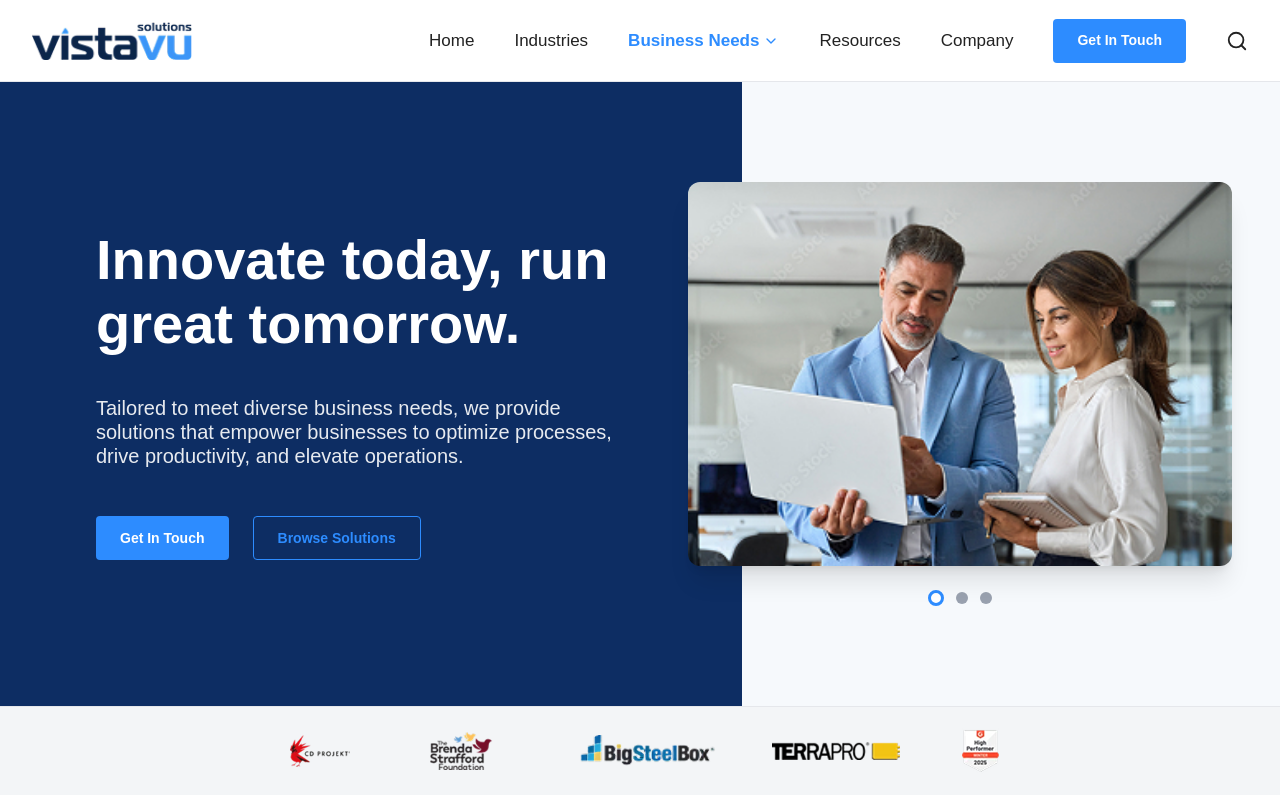
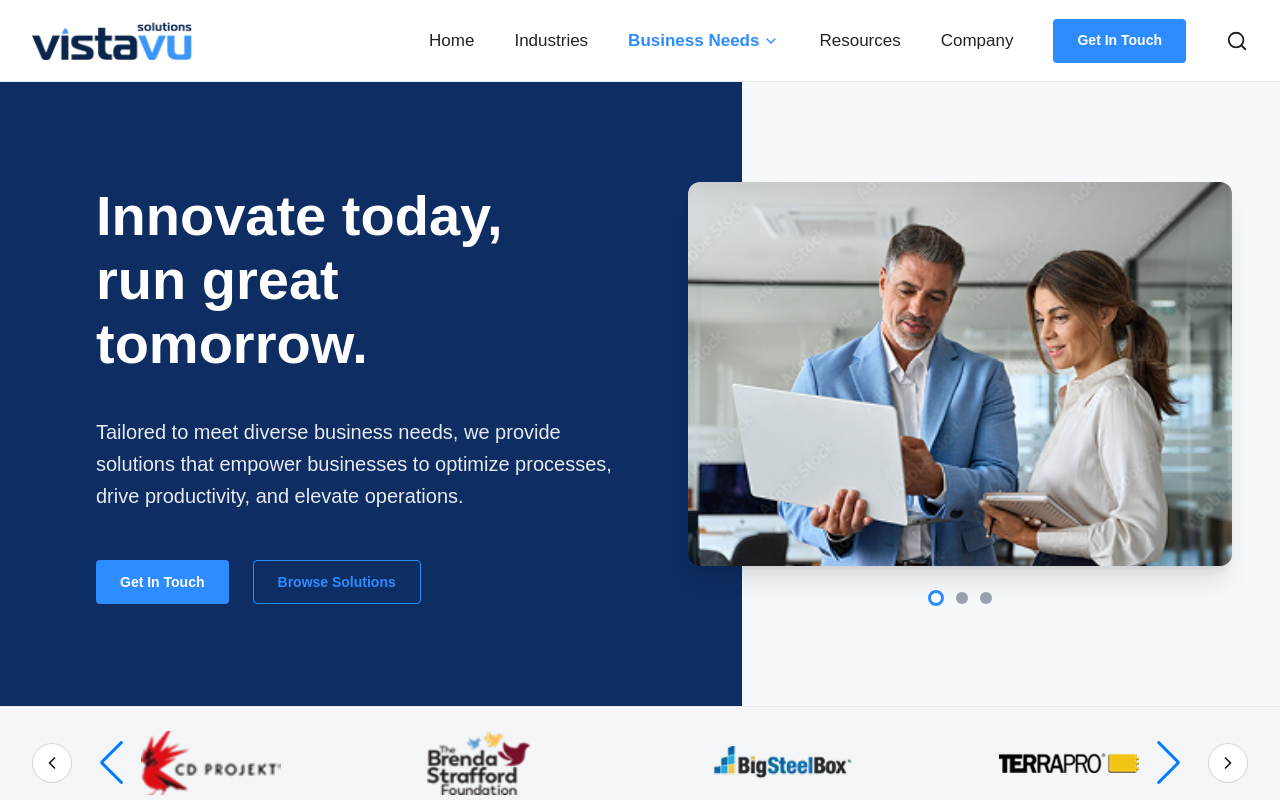
Before and after one commit to ps963002-gif/vistavu, a Next.js app: page / in a window 1280 px wide. Shown: the top 800 px of the page. Built offline with nearby package versions, Linux system fonts and the light colour scheme.

Commit message:
Update VistaVu project

```diff
--- a/components/organisms/Hero.tsx
+++ b/components/organisms/Hero.tsx
@@ -1,43 +1,64 @@
+"use client";
+
 import Image from "next/image";
 import Button from "../atoms/Button";
+import { FiChevronLeft, FiChevronRight } from "react-icons/fi";
+
+import { Swiper, SwiperSlide } from "swiper/react";
+import { Navigation } from "swiper/modules";
+
+import "swiper/css";
+import "swiper/css/navigation";
 
 export default function Hero() {
+  const logos = [
+    "/logos/herologo1.png",
+    "/logos/herologo2.png",
+    "/logos/herologo3.png",
+    "/logos/herologo4.png",
+    "/logos/herologo5.png",
+    "/logos/herologo1.png",
+    "/logos/herologo2.png",
+    "/logos/herologo3.png",
+  ];
+
   return (
     <>
-
+      {/* Hero Section */}
       <section className="relative w-full bg-[#F6F9FC] overflow-hidden">
         <div className="relative w-full h-[39rem]">
           <div className="absolute left-0 top-0 w-[58%] h-full bg-[#0D2D63]" />
 
           <div className="relative max-w-[90rem] mx-auto h-full flex">
+            {/* Left Side */}
             <div className="w-1/2 flex items-center">
               <div className="pl-24">
-
                 <h1 className="text-white text-[3.5rem] leading-[4rem] font-bold max-w-[35rem]">
                   Innovate today,
+                  <br />
                   run great
+                  <br />
                   tomorrow.
                 </h1>
-                <p className="mt-[2.5rem] text-white/90 text-[1.25rem] leading-[1.5rem] max-w-[32.5rem]">
+
+                <p className="mt-10 text-white/90 text-[1.25rem] leading-8 max-w-[32.5rem]">
                   Tailored to meet diverse business needs, we provide
                   solutions that empower businesses to optimize
                   processes, drive productivity, and elevate operations.
                 </p>
 
-                <div className="flex gap-[1.5rem] mt-[3rem]">
-                  <Button variant="primary">
-                    Get In Touch
-                  </Button>
+                <div className="flex gap-6 mt-12">
+                  <Button variant="primary">Get In Touch</Button>
 
                   <Button variant="secondary">
                     Browse Solutions
                   </Button>
                 </div>
-
               </div>
             </div>
+
+            {/* Right Side */}
             <div className="w-1/2 flex flex-col items-center justify-center">
-
               <div className="relative w-[34rem] h-[24rem] rounded-xl overflow-hidden shadow-xl">
                 <Image
                   src="/images/herobg.jpg"
@@ -47,67 +68,70 @@
                   className="object-cover"
                 />
               </div>
+
               <div className="mt-6 flex items-center gap-3">
                 <span className="h-4 w-4 rounded-full border-[3px] border-[#2D8CFF] bg-white"></span>
-
                 <span className="h-3 w-3 rounded-full bg-gray-400"></span>
-
                 <span className="h-3 w-3 rounded-full bg-gray-400"></span>
               </div>
-
             </div>
-
           </div>
-
         </div>
       </section>
-      <section className="bg-[#F3F5F7] border-t border-[#E5E7EB]">
-  <div className="max-w-[80rem] mx-auto h-[5.5rem] px-8 flex items-center justify-center gap-14">
+            {/* Client Logos Slider */}
+      <section className="bg-[#F3F5F7] border-t border-[#E5E7EB] py-6">
+        <div className="max-w-[80rem] mx-auto px-8 flex items-center gap-4">
 
-    <div className="relative w-[5.5rem] h-[2rem]">
+          {/* Left Arrow */}
+          <button className="custom-prev w-10 h-10 rounded-full border border-gray-300 bg-white flex items-center justify-center hover:bg-[#0D2D63] hover:text-white transition">
+            <FiChevronLeft size={20} />
+          </button>
+
+          <Swiper
+            modules={[Navigation]}
+            onBeforeInit={(swiper) => {
+              // @ts-ignore
+              swiper.params.navigation.prevEl = ".custom-prev";
+              // @ts-ignore
+              swiper.params.navigation.nextEl = ".custom-next";
+            }}
+            navigation
+            loop={true}
+            slidesPerView={4}
+            slidesPerGroup={1}
+            spaceBetween={40}
+            className="flex-1"
+            breakpoints={{
+              320: {
+                slidesPerView: 2,
+              },
+              640: {
+                slidesPerView: 3,
+              },
+              1024: {
+                slidesPerView: 4,
+              },
+            }}
+          >
+            {logos.map((logo, index) => (
+              <SwiperSlide key={index}>
+                <div className="flex justify-center items-center h-16">
                   <Image
-        src="/logos/herologo1.png"
-        alt="Logo 1"
-        fill
+                    src={logo}
+                    alt={`Logo ${index + 1}`}
+                    width={140}
+                    height={60}
                     className="object-contain"
                   />
                 </div>
+              </SwiperSlide>
+            ))}
+          </Swiper>
 
-    <div className="relative w-[6.5rem] h-[2.4rem]">
-      <Image
-        src="/logos/herologo2.png"
-        alt="Logo 2"
-        fill
-        className="object-contain"
-      />
-    </div>
-
-    <div className="relative w-[8.5rem] h-[2.6rem]">
-      <Image
-        src="/logos/herologo3.png"
-        alt="Logo 3"
-        fill
-        className="object-contain"
-      />
-    </div>
-
-    <div className="relative w-[8rem] h-[2.3rem]">
-      <Image
-        src="/logos/herologo4.png"
-        alt="Logo 4"
-        fill
-        className="object-contain"
-      />
-    </div>
-
-    <div className="relative w-[3rem] h-[3rem]">
-      <Image
-        src="/logos/herologo5.png"
-        alt="Logo 5"
-        fill
-        className="object-contain"
-      />
-    </div>
+          {/* Right Arrow */}
+          <button className="custom-next w-10 h-10 rounded-full border border-gray-300 bg-white flex items-center justify-center hover:bg-[#0D2D63] hover:text-white transition">
+            <FiChevronRight size={20} />
+          </button>
 
         </div>
       </section>
--- a/package.json
+++ b/package.json
@@ -13,7 +13,8 @@
     "next": "16.2.10",
     "react": "19.2.4",
     "react-dom": "19.2.4",
-    "react-icons": "^5.7.0"
+    "react-icons": "^5.7.0",
+    "swiper": "^11.2.10"
   },
   "devDependencies": {
     "@tailwindcss/postcss": "^4",
```
Also changed, not shown: 1 other file (tests, documents, lock files or other folders). Lines whose indentation alone changed are shown as unchanged.
